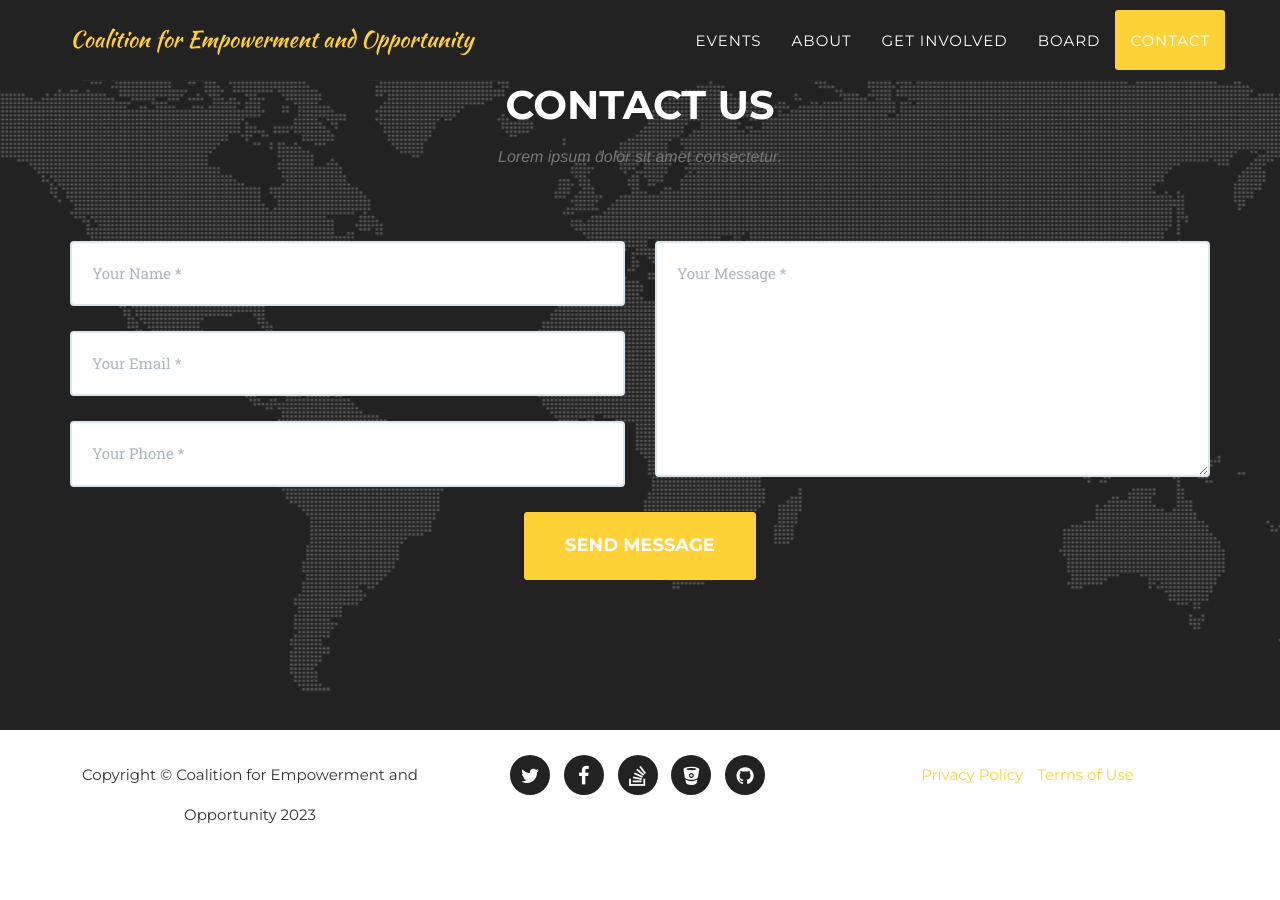
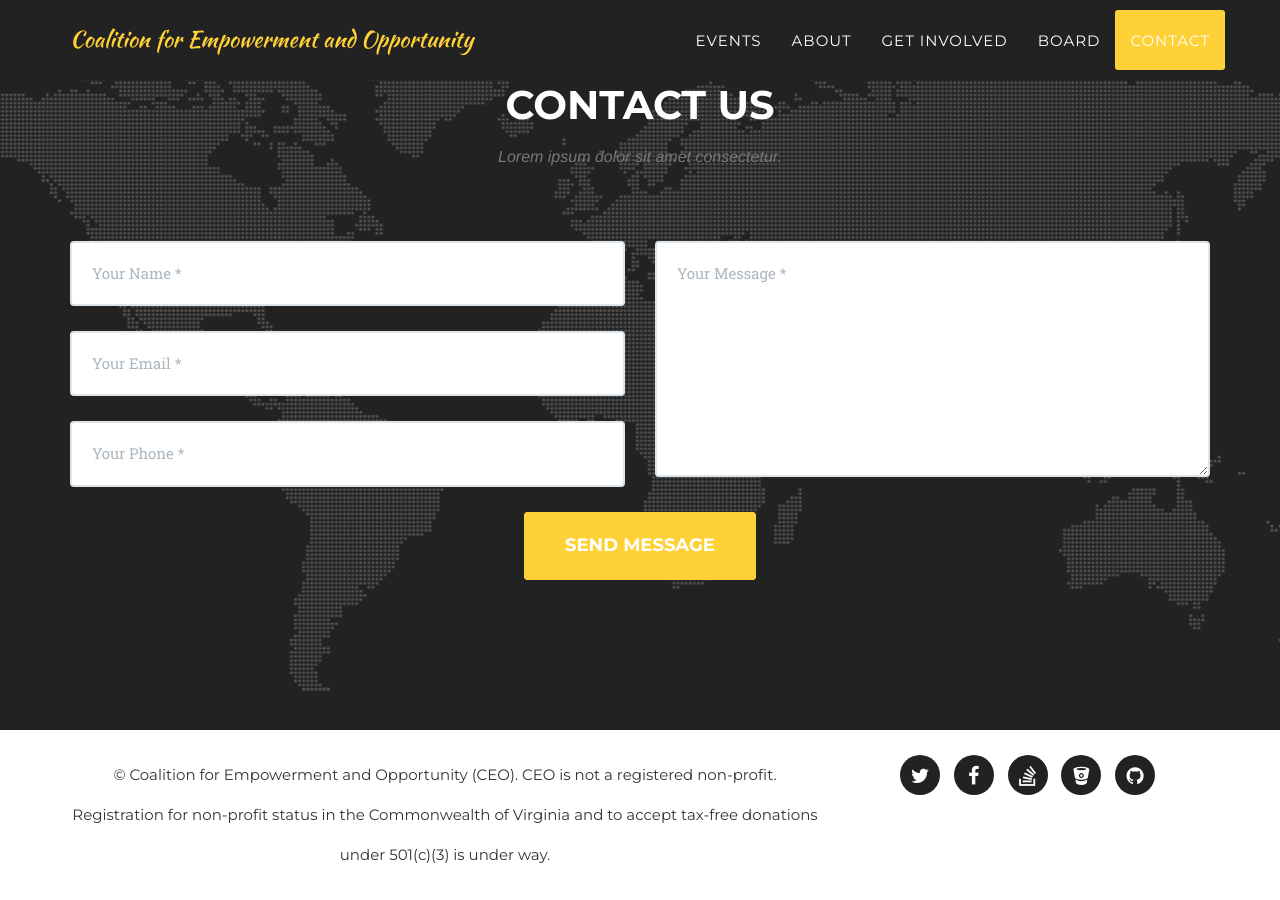
Before and after one commit to SeanKilleen/ceoforthepeople.org, a Jekyll site: the page built from site/_posts/2014-07-16-project-3.markdown, in a window 1280 px wide and 900 px high, scrolled down 4243 px. Built offline with Jekyll 4.4.1, drawn with Linux system fonts in a browser that asks for light colours; some web fonts are replaced; before the commit the page ends 5103 px from its top, so only the background shows below that.

Commit message:
Update footer text

```diff
--- a/site/_includes/footer.html
+++ b/site/_includes/footer.html
@@ -1,8 +1,8 @@
   <footer>
         <div class="container">
             <div class="row">
-                <div class="col-md-4">
-                    <span class="copyright">Copyright &copy; {{ site.title }} {{ 'now' | date: "%Y" }}</span>
+                <div class="col-md-8">
+                    <span class="copyright">&copy; {{ site.title }} (CEO). CEO is not a registered non-profit. Registration for non-profit status in the Commonwealth of Virginia and to accept tax-free donations under 501(c)(3) is under way.</span>
                 </div>
                 <div class="col-md-4">
                     <ul class="list-inline social-buttons">
@@ -12,14 +12,14 @@
                         {% endfor %}
                     </ul>
                 </div>
-                <div class="col-md-4">
+                <!-- <div class="col-md-4">
                     <ul class="list-inline quicklinks">
                         <li><a href="#">Privacy Policy</a>
                         </li>
                         <li><a href="#">Terms of Use</a>
                         </li>
                     </ul>
-                </div>
+                </div> -->
             </div>
         </div>
     </footer>
```
